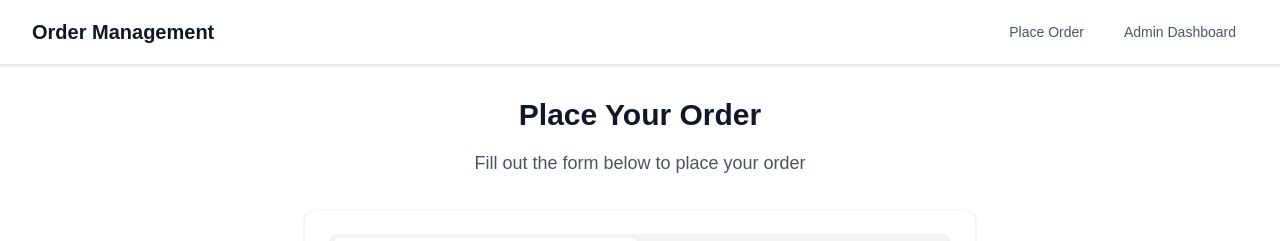
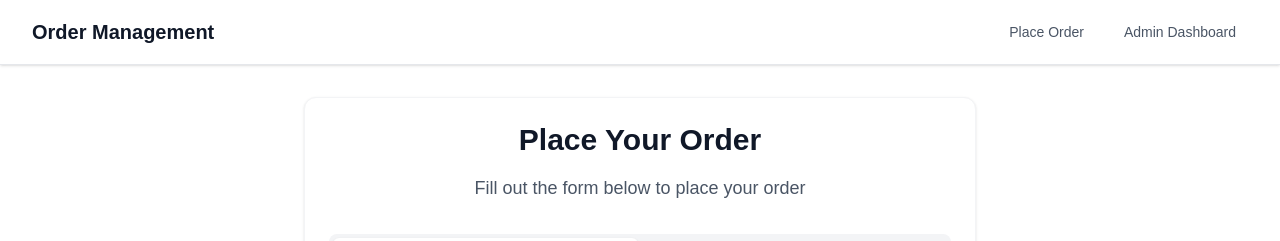
Before and after one commit to rizwanc018/real-time-order-tracker-frontend, a Next.js app: page / in a window 1280 px wide. Shown: the top 241 px of the page. Built offline with nearby package versions, Linux system fonts and the light colour scheme; no server answers.

Commit message:
dead code removed

```diff
--- a/src/app/page.tsx
+++ b/src/app/page.tsx
@@ -3,10 +3,6 @@ import OrderForm from "@/components/OrderForm";
 export default function Home() {
     return (
         <div className="max-w-2xl mx-auto">
-            <div className="text-center mb-8">
-                <h2 className="text-3xl font-bold text-gray-900 mb-4">Place Your Order</h2>
-                <p className="text-gray-600 text-lg">Fill out the form below to place your order</p>
-            </div>
 
             <div className="card">
                 <OrderForm />
--- a/src/components/OrderForm.tsx
+++ b/src/components/OrderForm.tsx
@@ -155,6 +155,10 @@ export default function OrderForm() {
 
     return (
         <div className="space-y-8">
+            <div className="text-center mb-8">
+                <h2 className="text-3xl font-bold text-gray-900 mb-4">Place Your Order</h2>
+                <p className="text-gray-600 text-lg">Fill out the form below to place your order</p>
+            </div>
             {/* Navigation Tabs */}
             <div className="flex space-x-1 bg-gray-100 rounded-lg p-1">
                 <button
```
